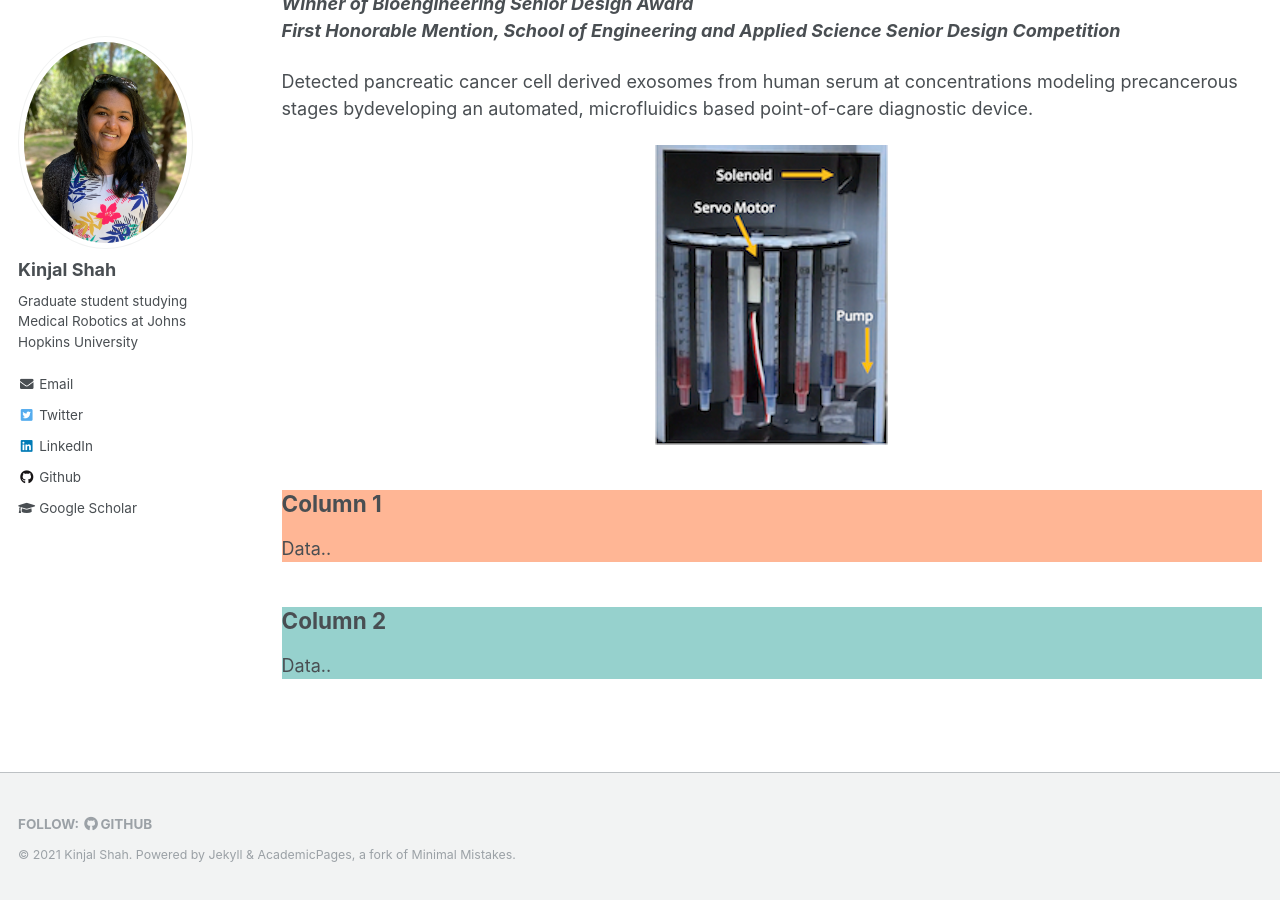
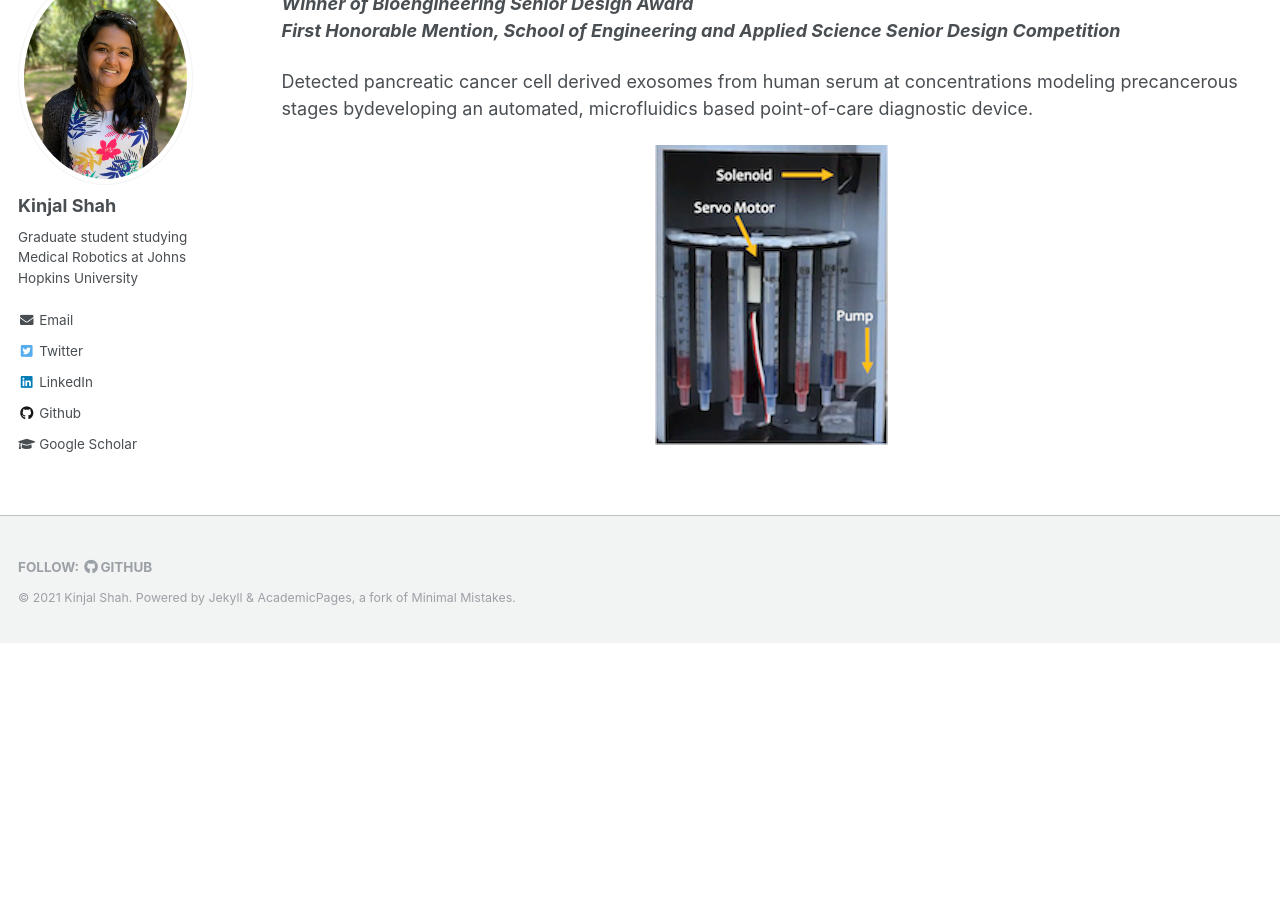
Before and after one commit to kinjmshah/kinjmshah.github.io, a Jekyll site: the page built from _pages/portfolio.md, in a window 1280 px wide and 900 px high, scrolled down 1675 px. Built offline with Jekyll 4.4.1, drawn with Linux system fonts in a browser that asks for light colours; after the commit the page ends 2318 px from its top, so only the background shows below that.

Commit message:
Update portfolio.md

```diff
--- a/_pages/portfolio.md
+++ b/_pages/portfolio.md
@@ -43,14 +43,3 @@ Detected pancreatic cancer cell derived exosomes from human serum at concentrati
 <div align="center">
   <img src='/images/seniorDesign/inside.png'>
 </div>
-
-<div class="row">
-    <div class="column" style="background-color:#FFB695;">
-        <h2>Column 1</h2>
-        <p>Data..</p>
-    </div>
-    <div class="column" style="background-color:#96D1CD;">
-        <h2>Column 2</h2>
-        <p>Data..</p>
-    </div>
-</div>
```
